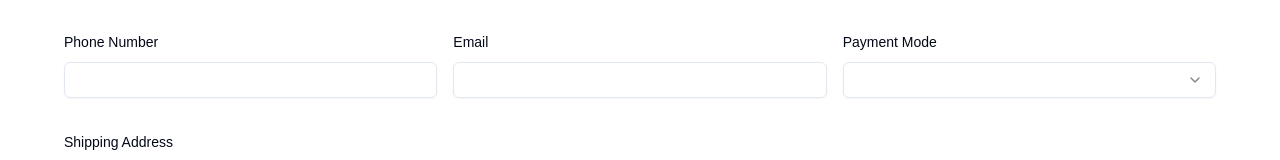
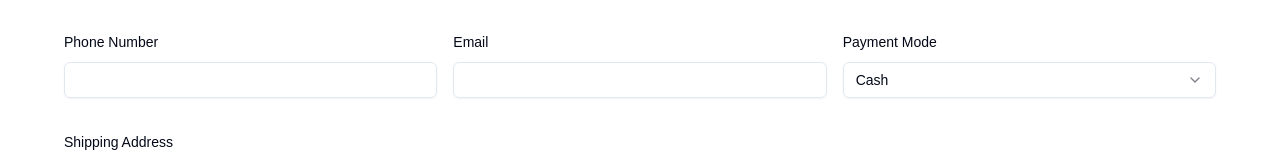
Before and after one commit to Abbas-Dev-786/invoicy, a Next.js app: page /invoices/new in a window 1280 px wide. Shown: the part 640-800 px from the top of the page. Built offline with nearby package versions, Linux system fonts and the light colour scheme.

Commit message:
mod: removed unused components

```diff
--- a/src/components/create-invoice/customer-details.tsx
+++ b/src/components/create-invoice/customer-details.tsx
@@ -6,7 +6,6 @@ import { useForm } from "react-hook-form";
 import {
   Form,
   FormControl,
-  FormDescription,
   FormField,
   FormItem,
   FormLabel,
@@ -219,7 +218,7 @@ const CustomerDetailsTab = () => {
               <FormItem>
                 <FormLabel>Payment Mode</FormLabel>
                 <FormControl>
-                  <Select>
+                  <Select {...field}>
                     <SelectTrigger>
                       <SelectValue />
                     </SelectTrigger>
```
